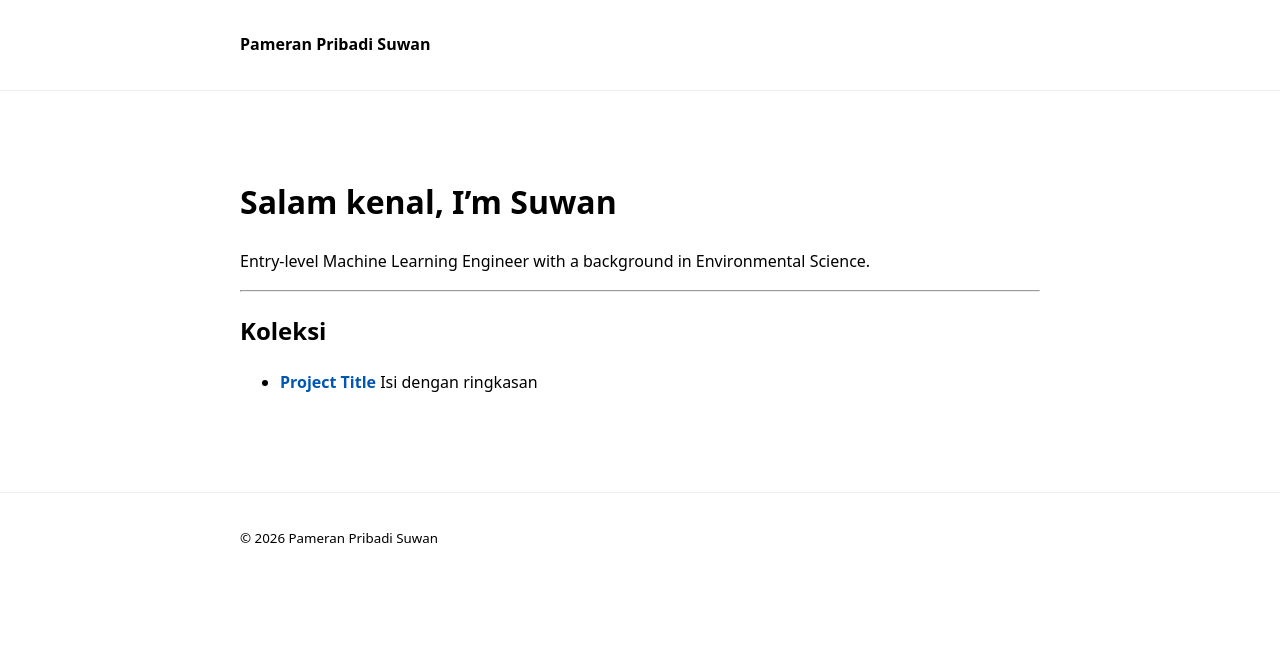
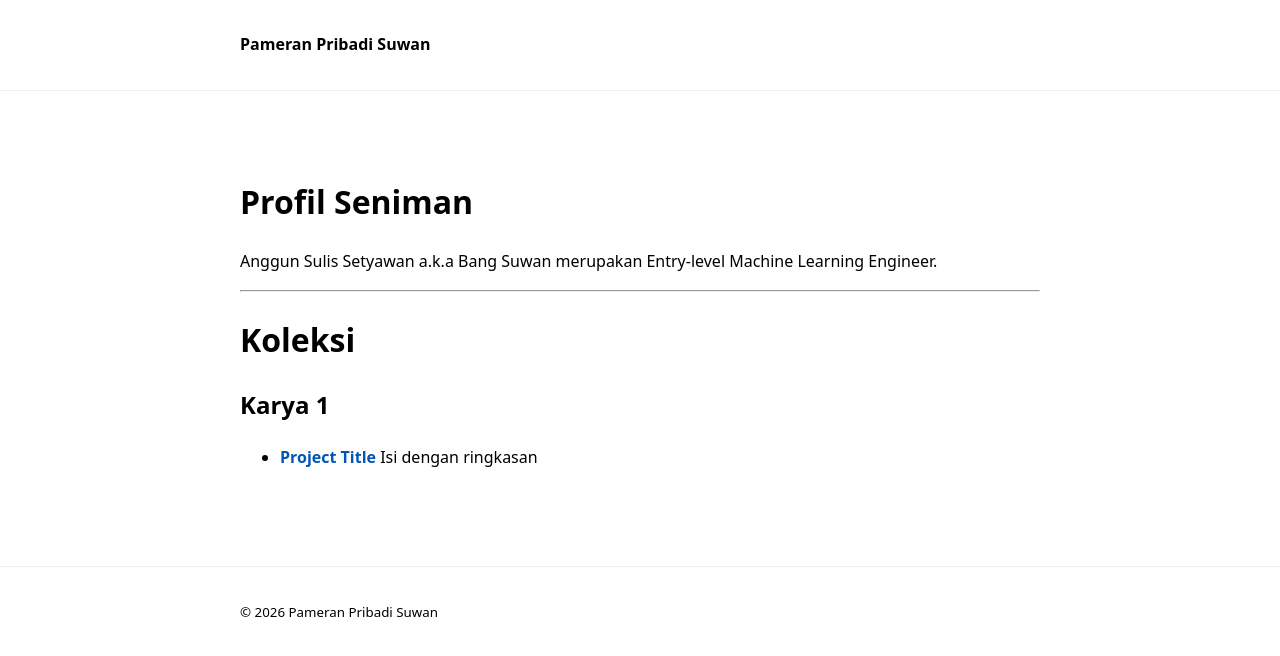
Before and after one commit to Sulbae/Sulbae.github.io, a Jekyll site: the page built from index.md, in a window 1280 px wide. Shown: the top 656 px of the page. Built offline with Jekyll 4.4.1, drawn with Linux system fonts in a browser that asks for light colours.

Commit message:
Revise profile section in index.md
Updated personal introduction and title in index.md.

```diff
--- a/index.md
+++ b/index.md
@@ -3,13 +3,14 @@ layout: default
 title: Home
 ---
 
-# Salam kenal, I'm Suwan
+# Profil Seniman
 
-Entry-level Machine Learning Engineer with a background in Environmental Science.
+Anggun Sulis Setyawan a.k.a Bang Suwan merupakan Entry-level Machine Learning Engineer.
 
 ---
 
-## Koleksi
+# Koleksi
+## Karya 1
 
 {% for project in site.projects %}
 - **[{{ project.title }}]({{ project.url }})**
```
